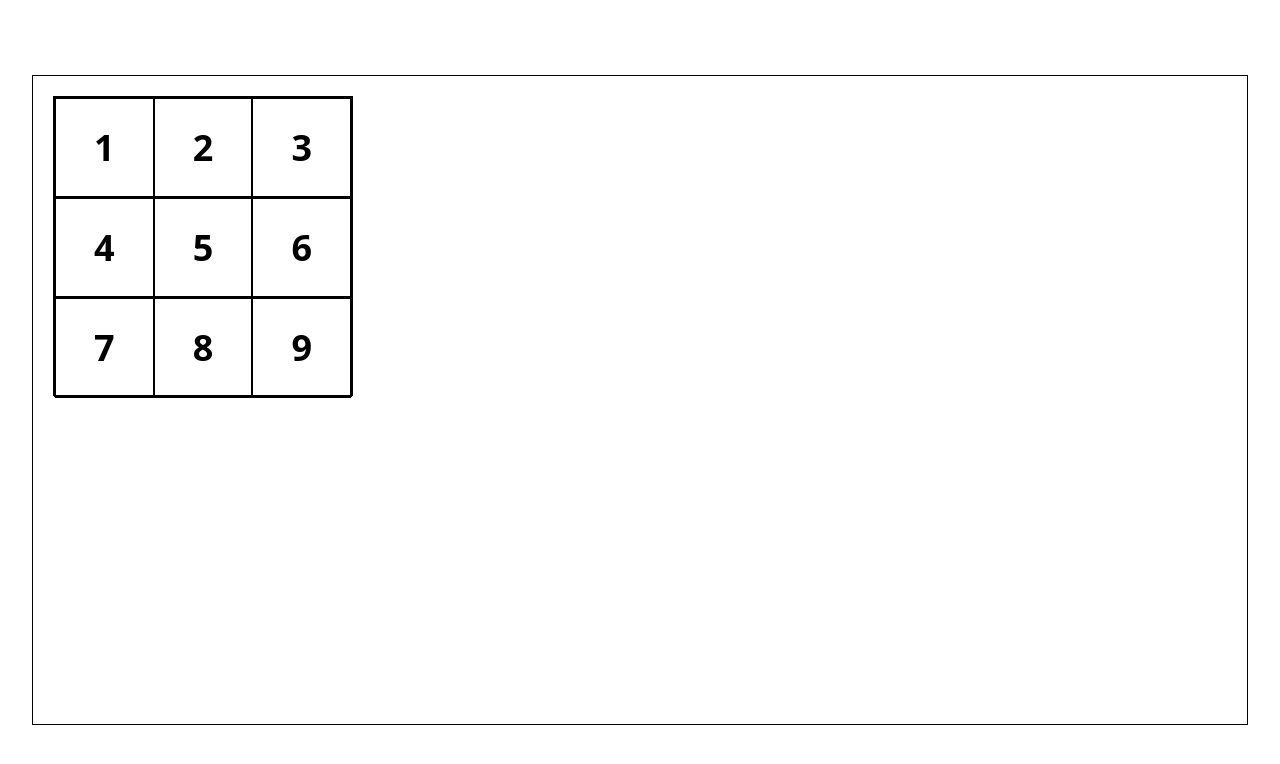
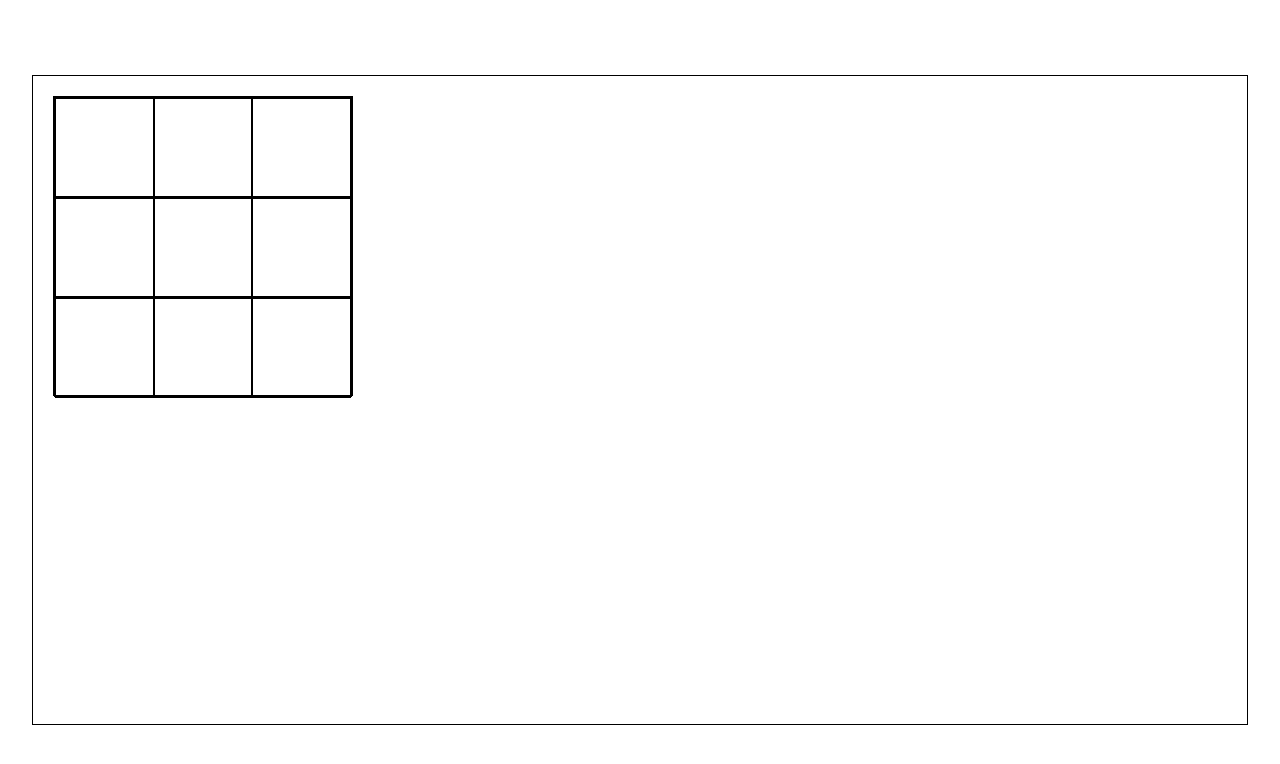
Before and after one commit to Salwa-pratama/tictoe-game, a React (Vite) app: page / in a window 1280 px wide. Shown: the top 764 px of the page. Built offline with nearby package versions, Linux system fonts and the light colour scheme.

Commit message:
udh ada fitur pencet tombol muncul value X nya

```diff
--- a/src/components/Tictoe.tsx
+++ b/src/components/Tictoe.tsx
@@ -1,4 +1,4 @@
-import Table from "./tutor/Table";
+import Board from "./tutor/Table";
 import { ContainerStyle } from "../styles/style";
 
 export default function Game() {
@@ -6,7 +6,7 @@ export default function Game() {
     <>
       <div className={ContainerStyle}>
         {/* ini table nya */}
-        <Table />
+        <Board />
       </div>
     </>
   );
--- a/src/components/tutor/Square.tsx
+++ b/src/components/tutor/Square.tsx
@@ -1,18 +1,18 @@
 import { SquareStyle } from "../../styles/style";
-import { useState } from "react";
-export default function Square({ nilai }: { nilai: number }) {
-  const [value, setValue] = useState("");
-
-  function handleClick() {
-    setValue("X");
-  }
+export default function Square({
+  value,
+  onSquareClick,
+}: {
+  value: any;
+  onSquareClick: any;
+}) {
   return (
     // mengembalikan element button
     <button
+      onClick={onSquareClick}
       className={`${SquareStyle} cursor-pointer hover:bg-slate-600`}
-      onClick={handleClick}
     >
-      {nilai} {value}
+      {value}
     </button>
   );
 }
--- a/src/components/tutor/Table.tsx
+++ b/src/components/tutor/Table.tsx
@@ -1,7 +1,15 @@
 import Square from "./Square";
+import { useState } from "react";
 
-export default function () {
+export default function Board() {
   const data = [1, 2, 3, 4, 5, 6, 7, 8, 9];
+  // Ini tu mengii semua kotak dengan null
+  const [squares, setSquares] = useState(Array(9).fill(null));
+  function handleClick(i: any) {
+    const nextSquares = squares.slice();
+    nextSquares[i] = "X";
+    setSquares(nextSquares);
+  }
 
   return (
     <>
@@ -14,7 +22,11 @@ export default function () {
             {data
               .slice(indexBaris * 3, indexBaris * 3 + 3)
               .map((nilai, kolomIndex) => (
-                <Square key={kolomIndex} nilai={nilai} />
+                <Square
+                  key={kolomIndex}
+                  value={squares[nilai]}
+                  onSquareClick={() => handleClick(nilai)}
+                />
               ))}
           </div>
         ))}
```
